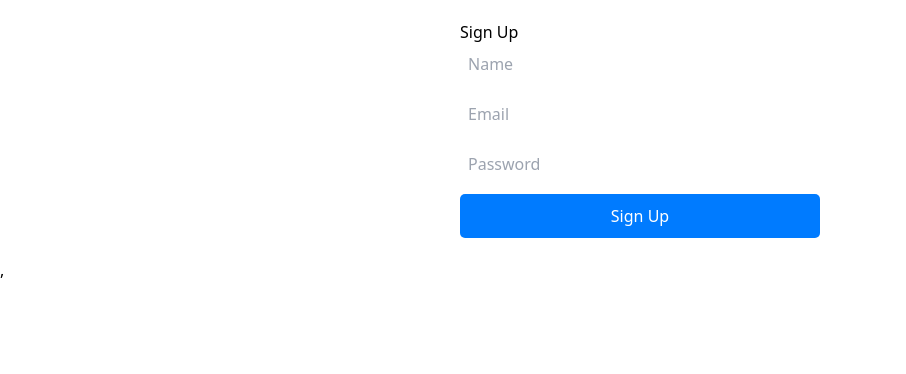
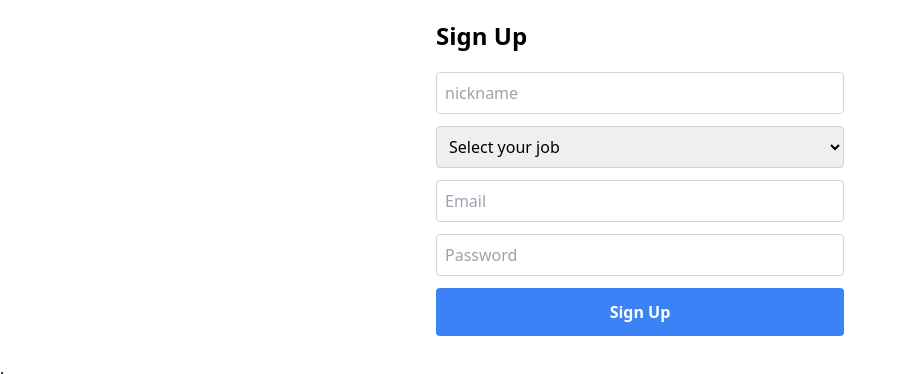
Before and after one commit to Programming-Contents-List/TrendGarage, a React (Create React App) app in the folder front/: page /Signup in a window 1280 px wide. Shown: the top 374 px of the page, without its empty margins (0-906 px from the left). Built offline with nearby package versions, Linux system fonts and the light colour scheme.

Commit message:
✨: fetch함수 확인 및 post 테스트, 500 에러

```diff
--- /dev/null
+++ b/front/src/Controller/fetch.signup.ts
@@ -0,0 +1,47 @@
+import supabaseInstance from '../Model/fetch.supabase.instance';
+
+interface SignUpParams {
+  email: string;
+  password: string;
+  admin: boolean;
+  job?: string; // Optional: name은 필수가 아닐 수 있음
+  nickname?: string;
+}
+
+const fetchSignUp = async ({ email, password, admin, job, nickname }: SignUpParams) => {
+  try {
+    const { data, error } = await supabaseInstance.auth.signUp({
+      email,
+      password,
+      options: {
+        data: {
+          // 사용자 정의 메타데이터로 전달
+          admin,
+          job,
+          nickname,
+        },
+      },
+    });
+
+    // 구조할당으로 responseMessage를 보내는 이유는 이 구조로 호출하는 쪽에서 명확하게 responseMessage와 data를 구분해서 사용할 수 있게 하기 위함이다. 즉, 반환 값은 객체이기 때문이다.
+    // 추가적으로 fetchSignup은 promise를 반환했다.
+
+    if (error) {
+      // error
+      console.error('SignUp Error:', error);
+      const errorMessage = error.message || 'Signup failed. Please try again.';
+      return { responseMessage: errorMessage, data: undefined };
+    }
+    // 성공적인 경우
+    const successMessage = 'Signup successful! Check your email for confirmation.';
+    return { responseMessage: successMessage, data };
+
+    // 예외가 발생할 경우
+  } catch (error: any) {
+    console.error('SignUp Error:', error);
+    const catchMessage = error.message || 'An unexpected error occurred. Please try again.';
+    return { responseMessage: catchMessage, data: undefined };
+  }
+};
+
+export default fetchSignUp;
--- /dev/null
+++ b/front/src/Model/fetch.supabase.instance.ts
@@ -0,0 +1,8 @@
+import { createClient } from '@supabase/supabase-js';
+
+const supabaseInstance = createClient(
+  'https://bsrffkqymaqhwwqziqee.supabase.co',
+  'eyJhbGciOiJIUzI1NiIsInR5cCI6IkpXVCJ9.eyJpc3MiOiJzdXBhYmFzZSIsInJlZiI6ImJzcmZma3F5bWFxaHd3cXppcWVlIiwicm9sZSI6ImFub24iLCJpYXQiOjE3MzMxMTc5NzMsImV4cCI6MjA0ODY5Mzk3M30.1UKuqvG0Ls3WxLvNkAHRASWyv8Y8coIJKe0M9tZ8flA',
+);
+
+export default supabaseInstance;
--- a/front/src/Page/Signup.tsx
+++ b/front/src/Page/Signup.tsx
@@ -1,80 +1,75 @@
 import React, { useState } from 'react';
-import { createClient } from '@supabase/supabase-js';
+import fetchSignUp from '../Controller/fetch.signup';
 
-const supabase = createClient(
-  'https://fsrotjrwllkimiidizgk.supabase.co',
-  'eyJhbGciOiJIUzI1NiIsInR5cCI6IkpXVCJ9.eyJpc3MiOiJzdXBhYmFzZSIsInJlZiI6ImZzcm90anJ3bGxraW1paWRpemdrIiwicm9sZSI6ImFub24iLCJpYXQiOjE3MzMwMjgzMTQsImV4cCI6MjA0ODYwNDMxNH0.uiFog4O3BbOZhBC1z0LRFTtEE4p4z3PK5VQ5wKrRHzg',
-);
-
-const Login: React.FC = () => {
+const Login = () => {
   const [email, setEmail] = useState('');
   const [password, setPassword] = useState('');
-  const [name, setName] = useState('');
+  const [admin, setAdmin] = useState(false);
+  const [job, setJob] = useState('');
+  const [nickname, setNickName] = useState('');
   const [responseMessage, setResponseMessage] = useState('');
 
   const handleSignUp = async () => {
-    try {
-      const { data, error } = await supabase.auth.signUp({
-        email,
-        password,
-        options: {
-          data: {
-            name, // 사용자 정의 메타데이터로 전달
-          },
-        },
-      });
-
-      if (error) {
-        throw error;
-      } else {
-        throw data;
-      }
-
-      setResponseMessage('Signup successful! Check your email for confirmation.');
-    } catch (error: any) {
-      setResponseMessage(error.message || 'Signup failed. Please try again.');
-    }
+    const { responseMessage } = await fetchSignUp({
+      email,
+      password,
+      admin,
+      job,
+      nickname,
+    });
+    setResponseMessage(responseMessage);
   };
 
   return (
-    <div style={{ maxWidth: '400px', margin: 'auto', padding: '20px' }}>
-      <h1>Sign Up</h1>
+    <div className='max-w-md p-5 mx-auto'>
+      <h1 className='mb-5 text-2xl font-bold'>Sign Up</h1>
+      {/* Nickname */}
       <input
         type='text'
-        placeholder='Name'
-        value={name}
-        onChange={(e) => setName(e.target.value)}
-        style={{ display: 'block', width: '100%', marginBottom: '10px', padding: '8px' }}
+        placeholder='nickname'
+        value={nickname}
+        onChange={(e) => setNickName(e.target.value)}
+        className='block w-full p-2 mb-3 border border-gray-300 rounded'
       />
+      {/* Job */}
+      <select
+        value={job}
+        onChange={(e) => setJob(e.target.value)}
+        className='block w-full p-2 mb-3 border border-gray-300 rounded'
+      >
+        <option value=''>Select your job</option>
+        <option value='Front-Developer'>프론트 개발자</option>
+        <option value='Back-Developer'>백엔드 개발자</option>
+        <option value='Full-Developer'>풀스택 개발자</option>
+        <option value='Designer'>디자이너</option>
+        <option value='Manager'>기획자</option>
+        <option value='Student'>학생</option>
+      </select>
+      {/* Email */}
       <input
         type='email'
         placeholder='Email'
         value={email}
         onChange={(e) => setEmail(e.target.value)}
-        style={{ display: 'block', width: '100%', marginBottom: '10px', padding: '8px' }}
+        className='block w-full p-2 mb-3 border border-gray-300 rounded'
       />
+      {/* Password */}
       <input
         type='password'
         placeholder='Password'
         value={password}
         onChange={(e) => setPassword(e.target.value)}
-        style={{ display: 'block', width: '100%', marginBottom: '10px', padding: '8px' }}
+        className='block w-full p-2 mb-3 border border-gray-300 rounded'
       />
+      {/* Sign Up Button */}
       <button
         onClick={handleSignUp}
         type='button'
-        style={{
-          width: '100%',
-          padding: '10px',
-          backgroundColor: '#007bff',
-          color: 'white',
-          border: 'none',
-          borderRadius: '5px',
-        }}
+        className='w-full p-3 font-bold text-white bg-blue-500 rounded hover:bg-blue-600'
       >
         Sign Up
       </button>
-      {responseMessage && <p style={{ marginTop: '20px', color: 'red' }}>{responseMessage}</p>}
+      {responseMessage && <p className='mt-5 text-red-500'>{responseMessage}</p>}
     </div>
   );
 };
```
